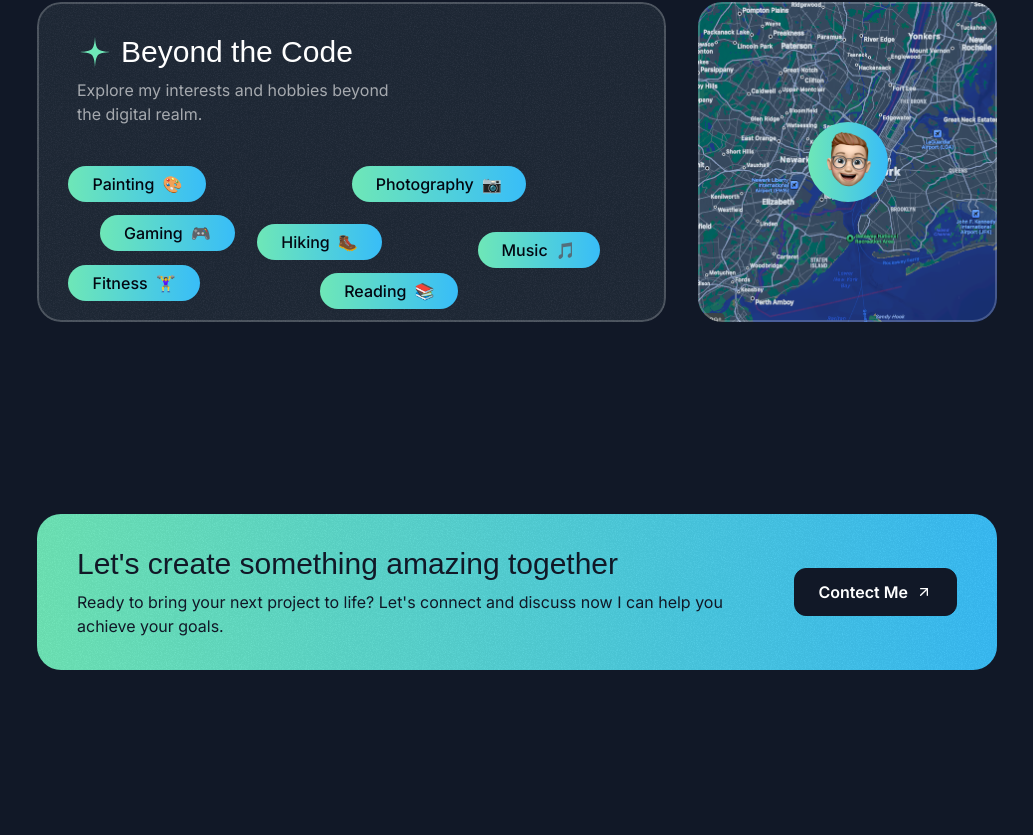
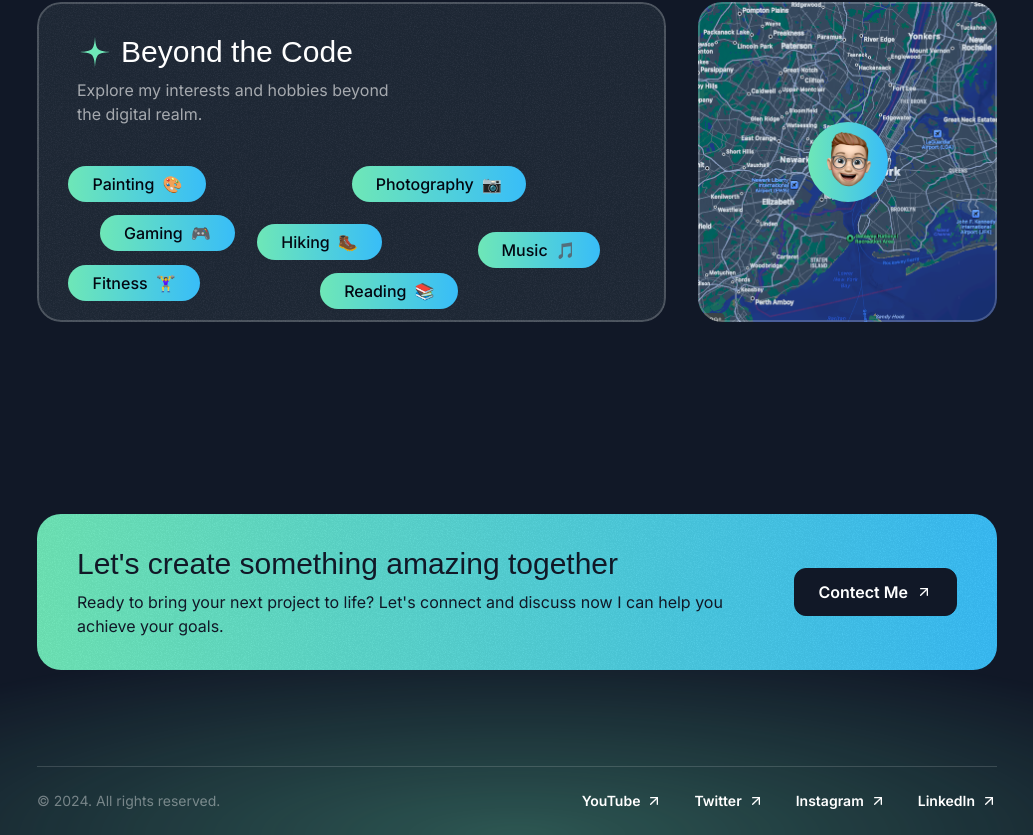
Before and after one commit to faridvatani/portly, a Next.js app: page / in a window 1280 px wide. Shown: the part 4626-5461 px from the top of the page, without its empty margins (123-1156 px from the left). Before the commit the page ends 5392 px from the top, so only its background shows below. Built offline with nearby package versions, Linux system fonts and the light colour scheme; a web font is replaced by a local one.

Commit message:
feat: Implement Footer section

```diff
--- a/src/app/page.tsx
+++ b/src/app/page.tsx
@@ -1,5 +1,6 @@
 import { About } from "@/sections/About";
 import { CallToAction } from "@/sections/CallToAction";
+import { Footer } from "@/sections/Footer";
 import { Header } from "@/sections/Header";
 import { Hero } from "@/sections/Hero";
 import { Projects } from "@/sections/Projects";
@@ -16,6 +17,7 @@
       <Testimonials />
       <About />
       <CallToAction />
+      <Footer />
     </main>
   );
 }
--- a/src/sections/Footer.tsx
+++ b/src/sections/Footer.tsx
@@ -1,3 +1,34 @@
+import { ArrowUpRightIcon } from "@/assets";
+import Link from "next/link";
+
+const navItems = [
+  { href: "#", title: "YouTube" },
+  { href: "#", title: "Twitter" },
+  { href: "#", title: "Instagram" },
+  { href: "#", title: "LinkedIn" },
+];
+
 export const Footer = () => {
-  return <div>Footer Section</div>;
+  return (
+    <footer className="relative overflow-x-clip">
+      <div className="absolute h-[400px] w-[1600px] bottom-0 left-1/2 -translate-x-1/2 bg-emerald-300/30 [mask-image:radial-gradient(50%_50%_at_bottom_center,black,transparent)] -z-10"></div>
+      <div className="container z-10">
+        <div className="flex flex-col md:flex-row md:justify-between items-center gap-8 border-t border-white/15 py-6 text-sm">
+          <p className="text-white/40">&copy; 2024. All rights reserved.</p>
+          <nav className="flex flex-col md:flex-row items-center gap-8">
+            {navItems.map((item, index) => (
+              <Link
+                href={item.href}
+                key={index}
+                className="inline-flex items-center gap-1.5"
+              >
+                <span className="font-semibold">{item.title}</span>
+                <ArrowUpRightIcon className="size-4" />
+              </Link>
+            ))}
+          </nav>
+        </div>
+      </div>
+    </footer>
+  );
 };
```
